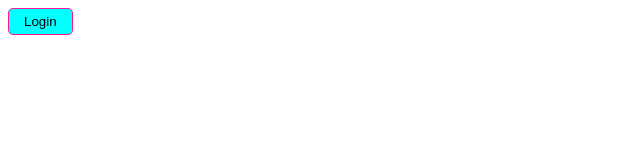
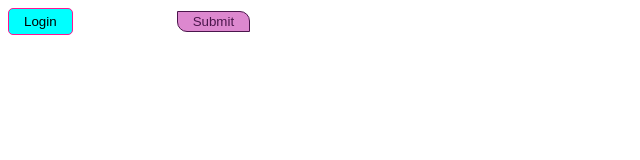
Before and after one commit to Shravanikuldharan/Buttons-CSS, a plain HTML site: page index.html in a window 1280 px wide. Shown: the whole page, without its empty margins (0-640 px from the left). Drawn offline with Linux system fonts and the light colour scheme.

Commit message:
Second button added

```diff
--- a/index.html
+++ b/index.html
@@ -12,10 +12,20 @@
             cursor: pointer;
             border-radius: 5px;
         }
+        #btn2{
+            margin-left: 100px;
+            background-color: #DD88CF;
+            padding: 2px 15px;
+            border: 1px solid #4B164C;
+            color: #4B164C;
+            cursor: pointer;
+            border-radius: 0 10px 0 10px;
+        }
     </style>
 </head>
 <body>
     <button id="btn1">Login</button>
 
+    <button id="btn2">Submit</button>
 </body>
 </html>
```
